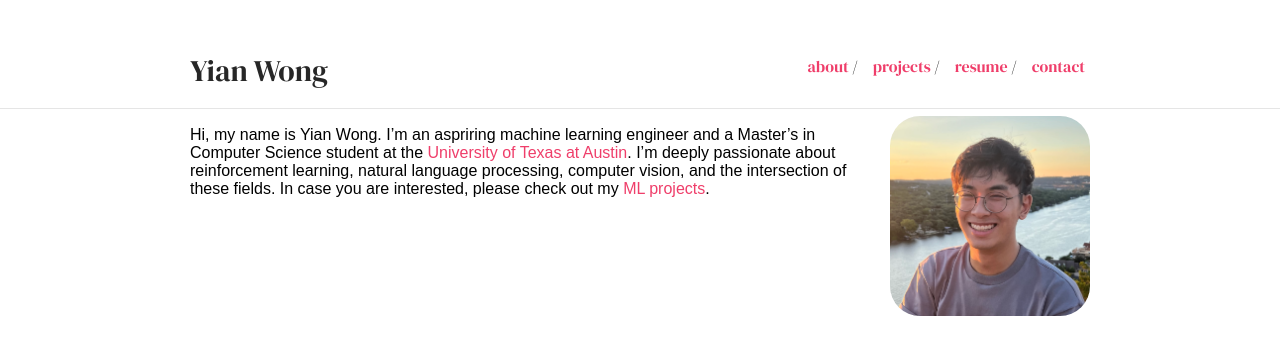
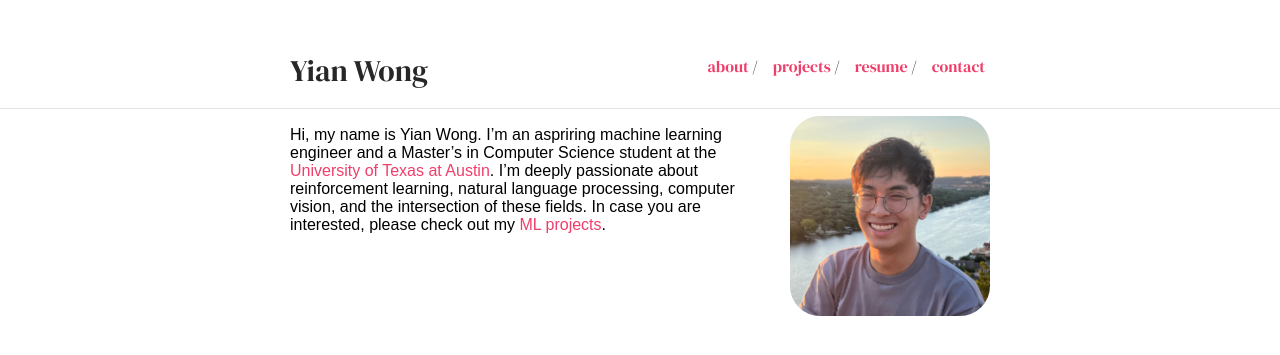
Before and after one commit to 1yian/1yian.github.io, a Jekyll site: the page built from index.md, in a window 1280 px wide. Shown: the top 355 px of the page. Built offline with Jekyll 4.4.1, drawn with Linux system fonts in a browser that asks for light colours; some web fonts are replaced.

Commit message:
Update vars.scss

```diff
--- a/_sass/vars.scss
+++ b/_sass/vars.scss
@@ -9,6 +9,6 @@ $image-size: 200px;
  * Build Variables, don't touch
  */
 
-$max-width: 900px;
-$med-width: 800px;
-$small-width: 640px;
+$max-width: 700px;
+$med-width: 600px;
+$small-width: 480px;
```
